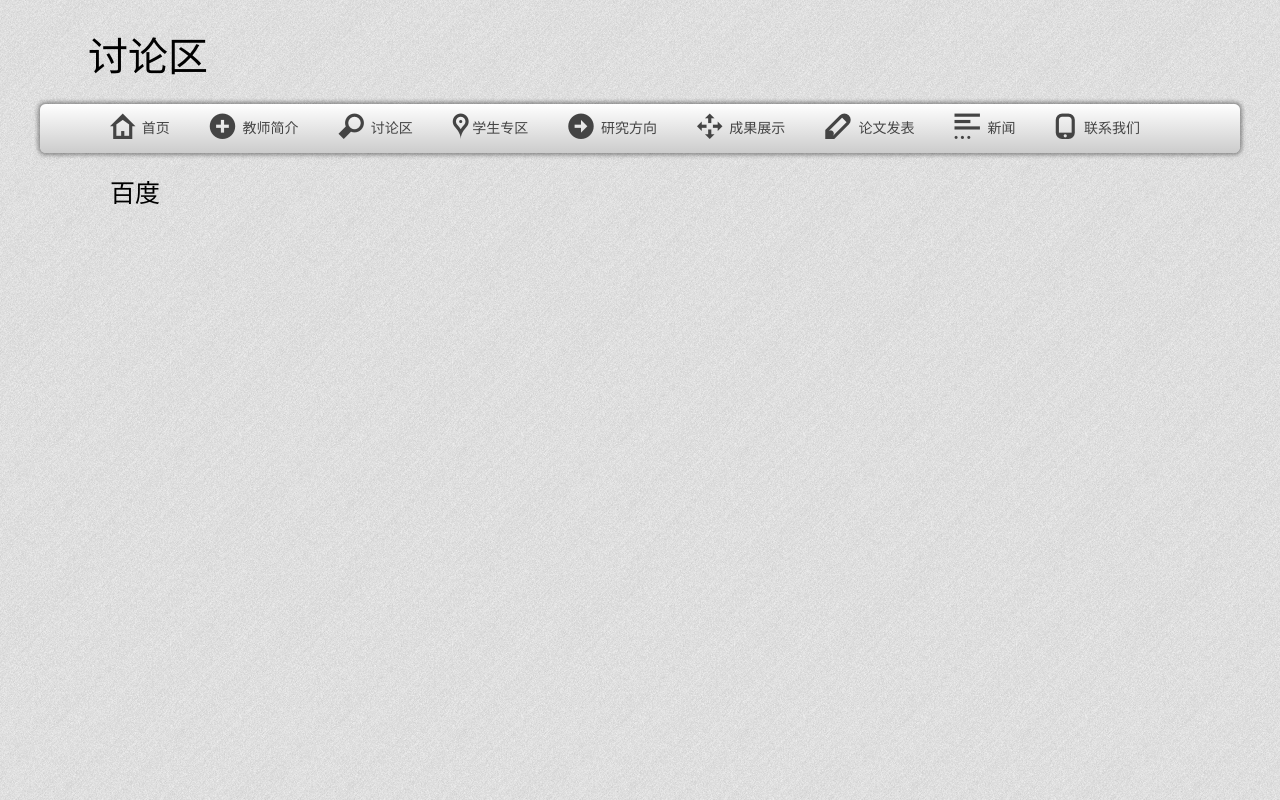
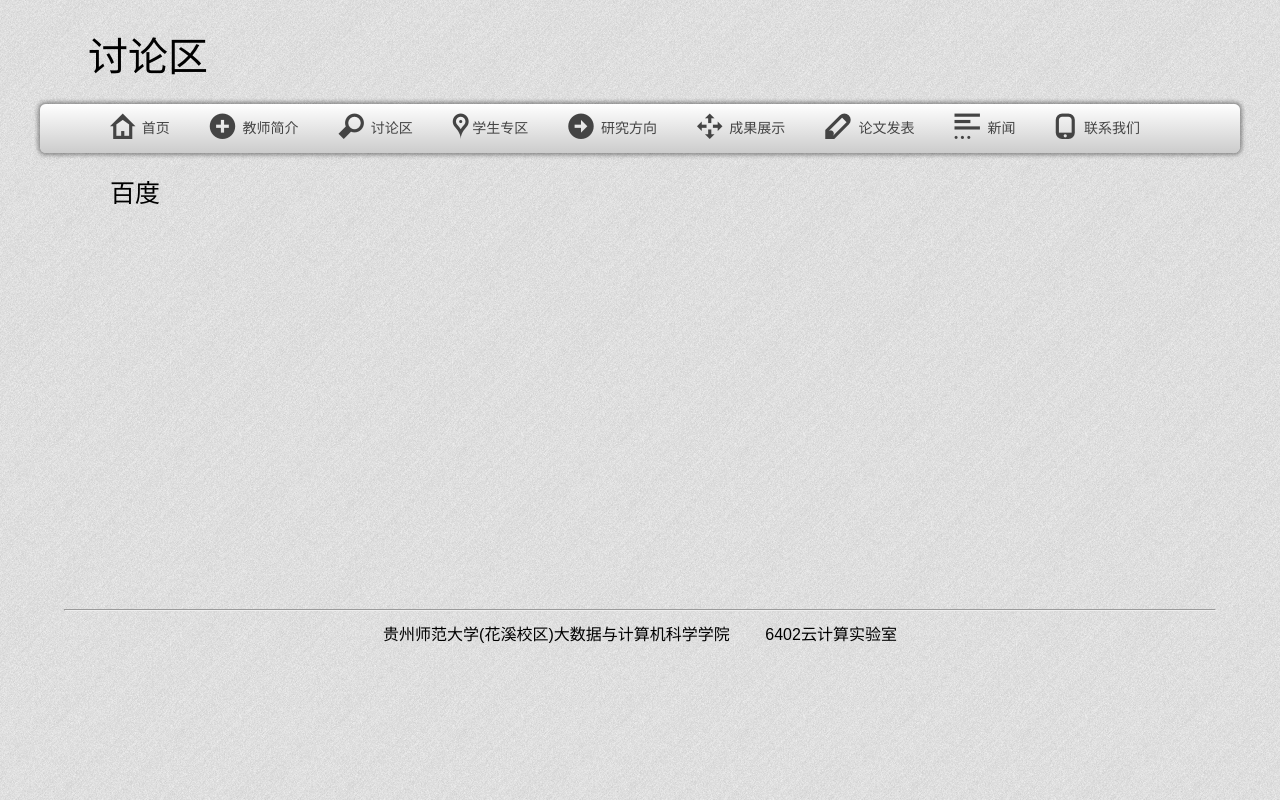
Before and after one commit to wangshuke/website, a plain HTML site: page ShareSpace.html in a window 1280 px wide. Shown: the top 800 px of the page. Drawn offline with Linux system fonts and the light colour scheme; a web font is replaced by a local one.

Commit message:
Update ShareSpace.html

```diff
--- a/ShareSpace.html
+++ b/ShareSpace.html
@@ -60,5 +60,12 @@
 		</div>
 	</div>
 
+		<div id="footer" style="clear:both;text-align:center;position:relative;bottom:10%">
+		<br>
+		<hr style = "width:1150px">
+		<font color="black" size="3" >贵州师范大学(花溪校区)大数据与计算机科学学院  &nbsp;&nbsp;&nbsp;&nbsp;&nbsp;&nbsp;&nbsp;6402云计算实验室
+		</font>
+	</div>
+
 </body>
 </html>
```
